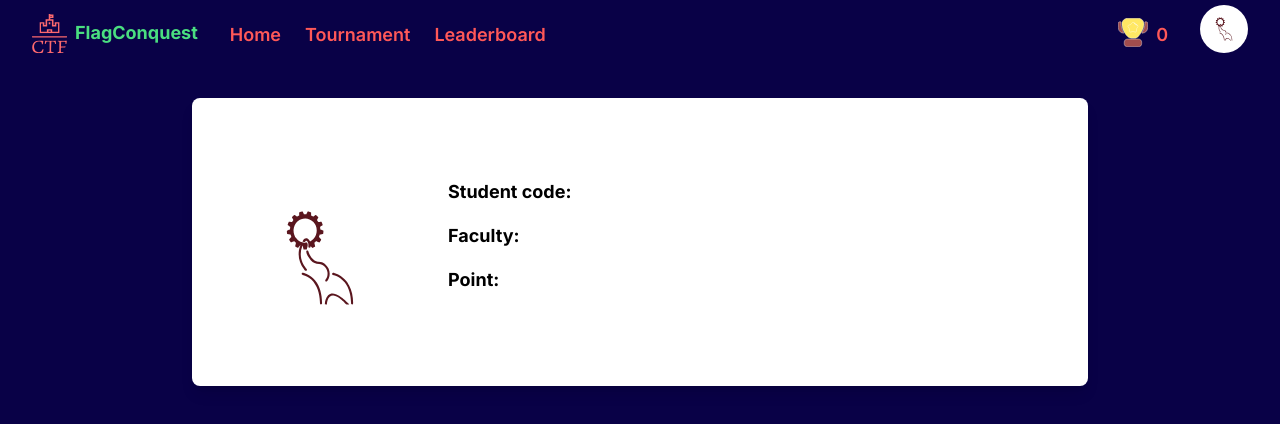
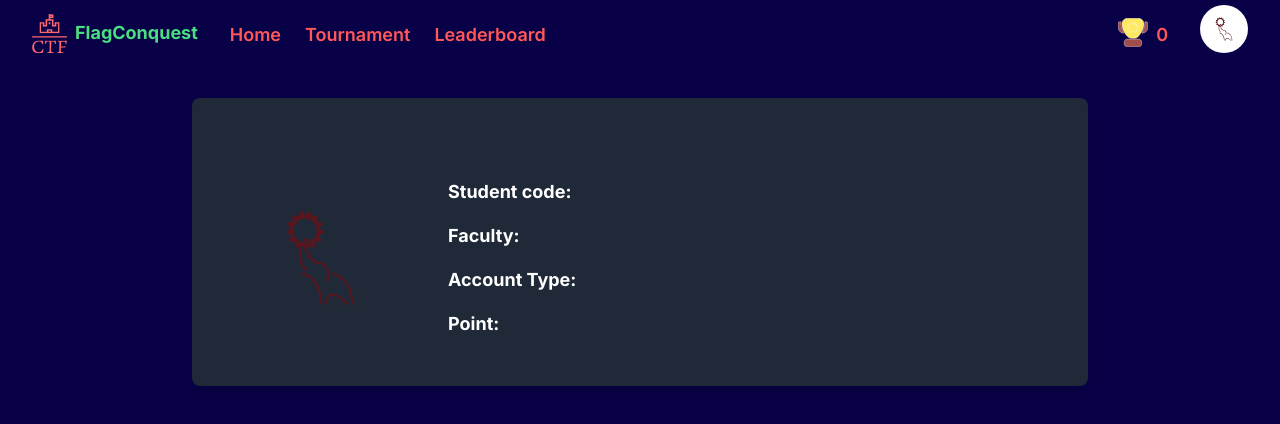
Before and after one commit to Senior-Project49X/Flagcq-Frontend, a Next.js app: page /profile in a window 1280 px wide. Shown: the top 424 px of the page. Built offline with nearby package versions, Linux system fonts and the light colour scheme; no server answers.

Commit message:
shorter name and css

```diff
--- a/app/component/EnrollModal.tsx
+++ b/app/component/EnrollModal.tsx
@@ -28,6 +28,7 @@ export default function EnrollModal({
   const [successMessage, setSuccessMessage] = useState<string | null>(null);
   const [isAdmin, setIsAdmin] = useState<boolean>(false);
   const [showConfirmDelete, setShowConfirmDelete] = useState(false);
+  const truncatedTopic = Topic.length > 30 ? `${Topic.slice(0, 25)}...` : Topic;
   const router = useRouter();
 
   // Check if the user is an admin
@@ -90,7 +91,7 @@ export default function EnrollModal({
           onMouseDown={(e) => e.stopPropagation()}
         >
           <div className="flex items-center justify-between px-6 py-4 border-b">
-            <h3 className="text-lg font-semibold">{Topic}</h3>
+            <h3 className="text-lg font-semibold">{truncatedTopic}</h3>
             <button className="text-black text-2xl" onClick={ClosePopup}>
               &times;
             </button>
--- a/app/component/MyteamCard.tsx
+++ b/app/component/MyteamCard.tsx
@@ -49,6 +49,8 @@ export default function MyteamCard({
     );
   };
 
+  const truncatedTopic = topic.length > 30 ? `${topic.slice(0, 20)}...` : topic;
+
   return (
     <div
       className="py-6 px-5 bg-gray-800 rounded-lg shadow-lg cursor-pointer
@@ -57,7 +59,9 @@ export default function MyteamCard({
     >
       <div className="flex justify-between items-center">
         <div>
-          <h2 className="text-2xl font-bold mb-1 text-green-400">{topic}</h2>
+          <h2 className="text-2xl font-bold mb-1 text-green-600">
+            {truncatedTopic}
+          </h2>
           <div className="text-green-400 text-sm">
             <div>
               Event Start: {eventStart}{" "}
--- a/app/component/MyteamTourlist.tsx
+++ b/app/component/MyteamTourlist.tsx
@@ -39,7 +39,7 @@ export default function MyteamTourlist({
 }: TournamentDetail) {
   const router = useRouter();
   const [isEventStarted, setIsEventStarted] = useState<boolean>(false);
-
+  const truncatedTopic = topic.length > 30 ? `${topic.slice(0, 20)}...` : topic;
   useEffect(() => {
     // Check if event has started
     if (eventtime <= Date() && enrolltime >= eventtime) {
@@ -64,7 +64,9 @@ export default function MyteamTourlist({
     >
       <div className="flex justify-between items-center">
         <div>
-          <h2 className="text-2xl font-bold mb-1 text-green-400">{topic}</h2>
+          <h2 className="text-2xl font-bold mb-1 text-green-600">
+            {truncatedTopic}
+          </h2>
           <div className="text-green-400 text-sm">
             <div>
               Event Start: {eventStart}{" "}
--- a/app/component/TournamentCard.tsx
+++ b/app/component/TournamentCard.tsx
@@ -44,9 +44,6 @@ export default function TournamentCard({
     setIsAdmin(isRoleAdmin());
   }, []);
 
-  // Ensure date comparisons work correctly
-
-  // Determine if the card is clickable
   const isFull = teamCount >= teamLimit;
   const isEnrollmentOpen = status === "open" && Date() > enrolltime;
   const isClickable = isAdmin || (isEnrollmentOpen && !isFull);
@@ -56,6 +53,8 @@ export default function TournamentCard({
       setIsModalOpen(true);
     }
   };
+
+  const truncatedTopic = topic.length > 30 ? `${topic.slice(0, 20)}...` : topic;
 
   return (
     <div>
@@ -79,7 +78,9 @@ export default function TournamentCard({
       >
         <div className="flex justify-between items-center">
           <div>
-            <h2 className="text-2xl font-bold mb-1 text-green-400">{topic}</h2>
+            <h2 className="text-2xl font-bold mb-1 text-green-600">
+              {truncatedTopic}
+            </h2>
             <div className="text-green-400 text-sm">
               <div>
                 Event Start: {eventStart}{" "}
--- a/app/profile/page.tsx
+++ b/app/profile/page.tsx
@@ -3,25 +3,24 @@ import React, { useEffect, useState } from "react";
 import Navbar from "../component/Navbar/navbar";
 import Image from "next/image";
 import { tokenDecode } from "../lib/jwtDecode";
-import { JwtPayload } from "jwt-decode";
 import { DecodedToken } from "../lib/types/DecodedToken";
 import { GetUserData } from "../lib/API/GetUserAPI";
+
 export default function Profile() {
   const [data, setData] = useState<undefined | DecodedToken>(undefined);
-  // eslint-disable-next-line react-hooks/rules-of-hooks
+
   useEffect(() => {
-    // setData(GetUserData());
-
     GetUserData().then((data) => {
       console.log(data);
       setData(data);
     });
   }, []);
+
   return (
     <div>
       <Navbar />
-      <div className="  flex justify-center items-center mt-10">
-        <div className="bg-white rounded-lg p-8 w-full max-w-4xl shadow-lg">
+      <div className="flex justify-center items-center mt-10">
+        <div className="bg-gray-800 rounded-lg p-8 w-full max-w-4xl shadow-lg">
           <div className="flex mt-8">
             <div className="w-48 h-48 rounded-lg">
               <Image
@@ -32,19 +31,25 @@ export default function Profile() {
                 className="object-contain"
               />
             </div>
-            <div className="ml-8 space-y-4">
+            <div className="ml-8 space-y-4 text-green-500">
               <div className="text-2xl font-bold">
                 {data?.first_name} {data?.last_name}
               </div>
               <div className="text-lg">
-                <span className="font-bold">Student code:</span>{" "}
+                <span className="font-bold text-white">Student code:</span>{" "}
                 {data?.student_id}
               </div>
               <div className="text-lg">
-                <span className="font-bold">Faculty:</span> {data?.faculty}
+                <span className="font-bold text-white">Faculty:</span>{" "}
+                {data?.faculty}
               </div>
               <div className="text-lg">
-                <span className="font-bold">Point:</span> {data?.points}
+                <span className="font-bold text-white">Account Type:</span>{" "}
+                {data?.AccType}
+              </div>
+              <div className="text-lg">
+                <span className="font-bold text-white">Point:</span>{" "}
+                {data?.points}
               </div>
             </div>
           </div>
```
